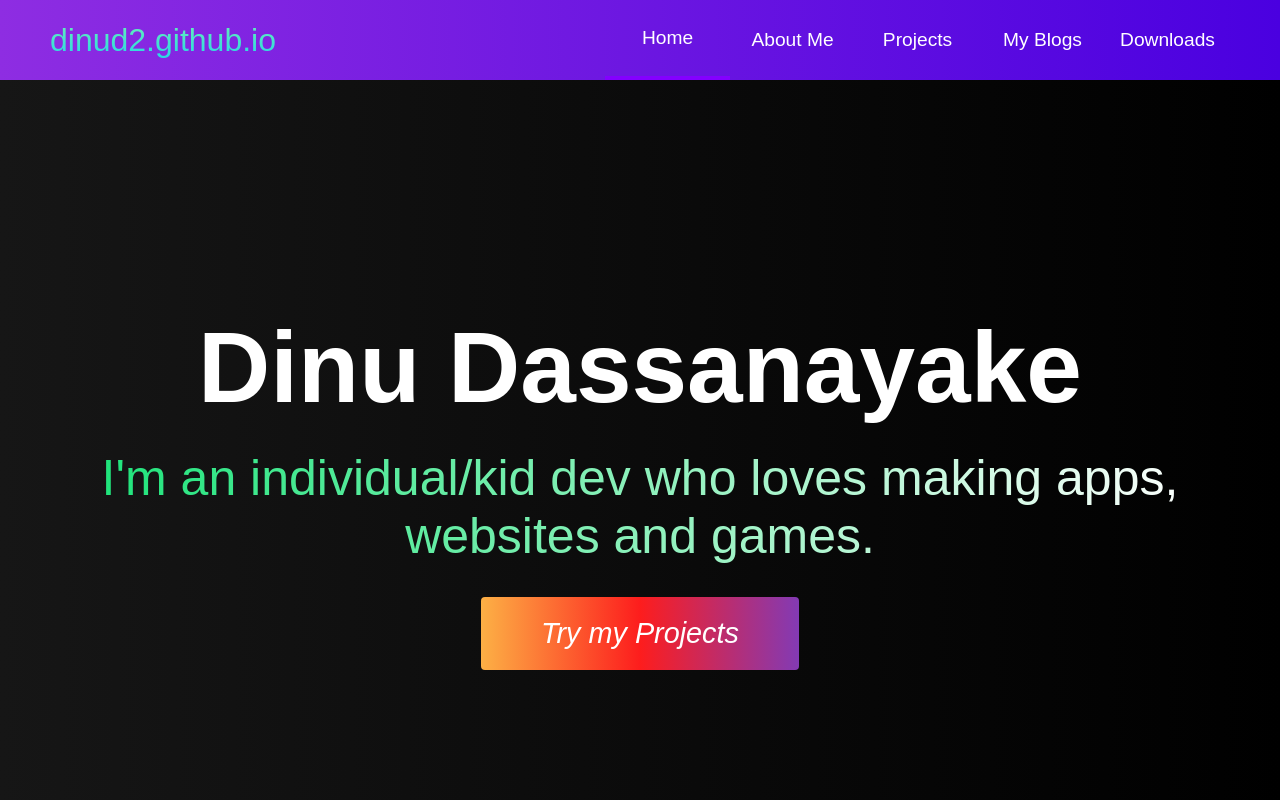
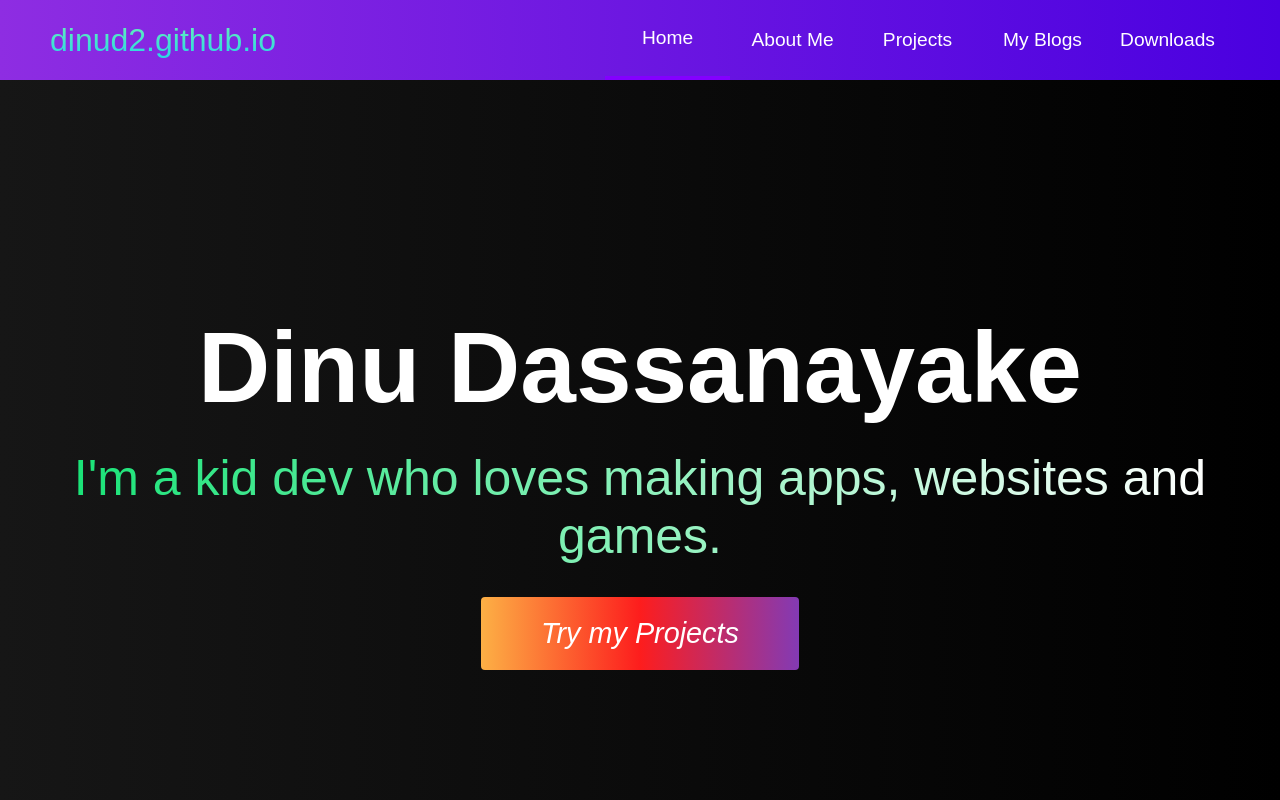
Before and after one commit to dinu-dassanayake/dinud2.github.io, a plain HTML site: page index.html in a window 1280 px wide. Shown: the top 800 px of the page. Drawn offline with Linux system fonts and the light colour scheme; files whose address does not match are found by name.

Commit message:
Add files via upload

```diff
--- a/index.html
+++ b/index.html
@@ -45,7 +45,7 @@
     <div class="hero" id="home">
         <div class="hero__container">
             <h1 class="hero__heading">Dinu Dassanayake</h1>
-            <p class="hero__description">I'm an individual/kid dev who loves making apps, websites and games.</p>
+            <p class="hero__description">I'm a kid dev who loves making apps, websites and games.</p>
             <button class="main__btn"><a href="html/downloads.html">Try my Projects</a></button>
         </div>
     </div>
```
Also changed, not shown: html/Hello_World.html (+1 -1 lines).
